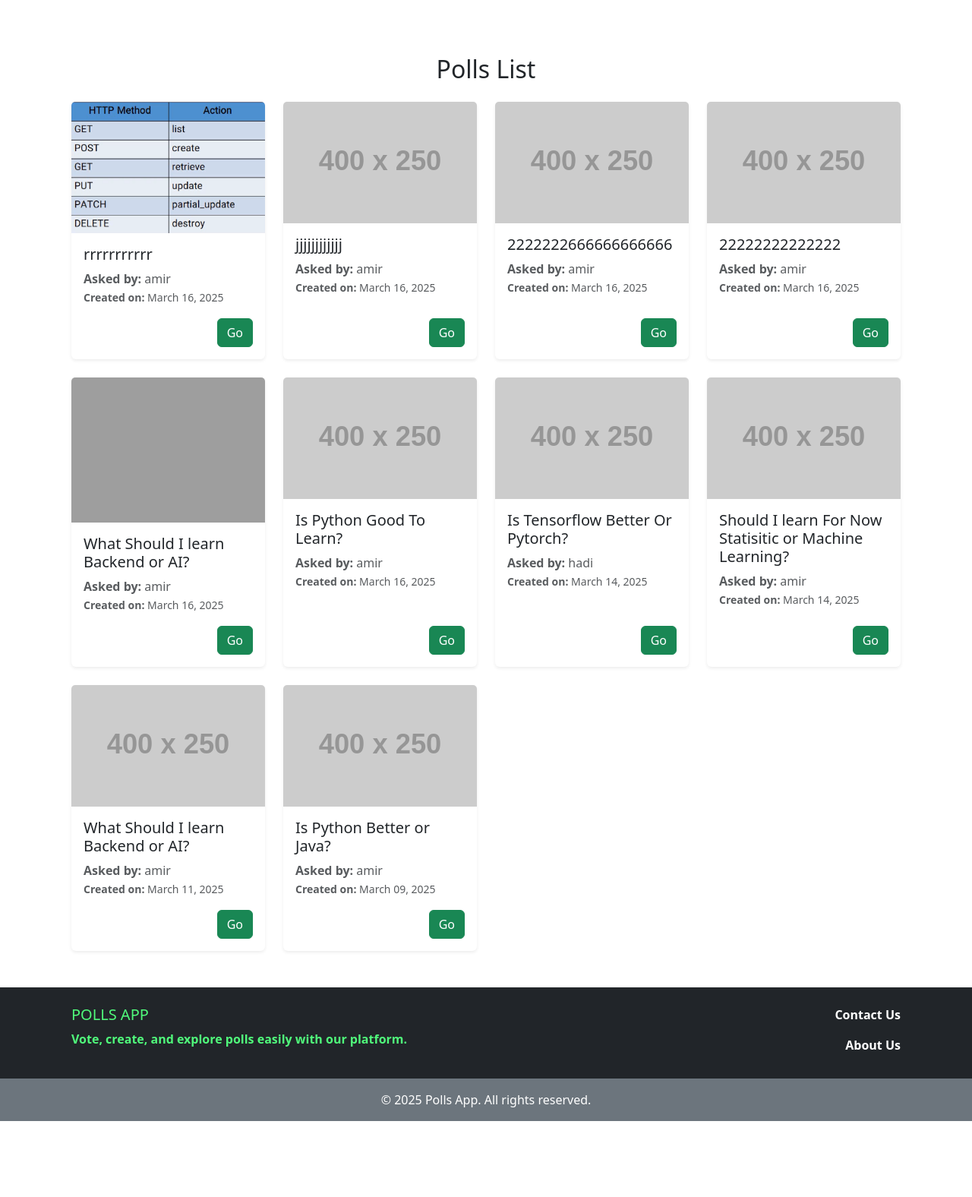
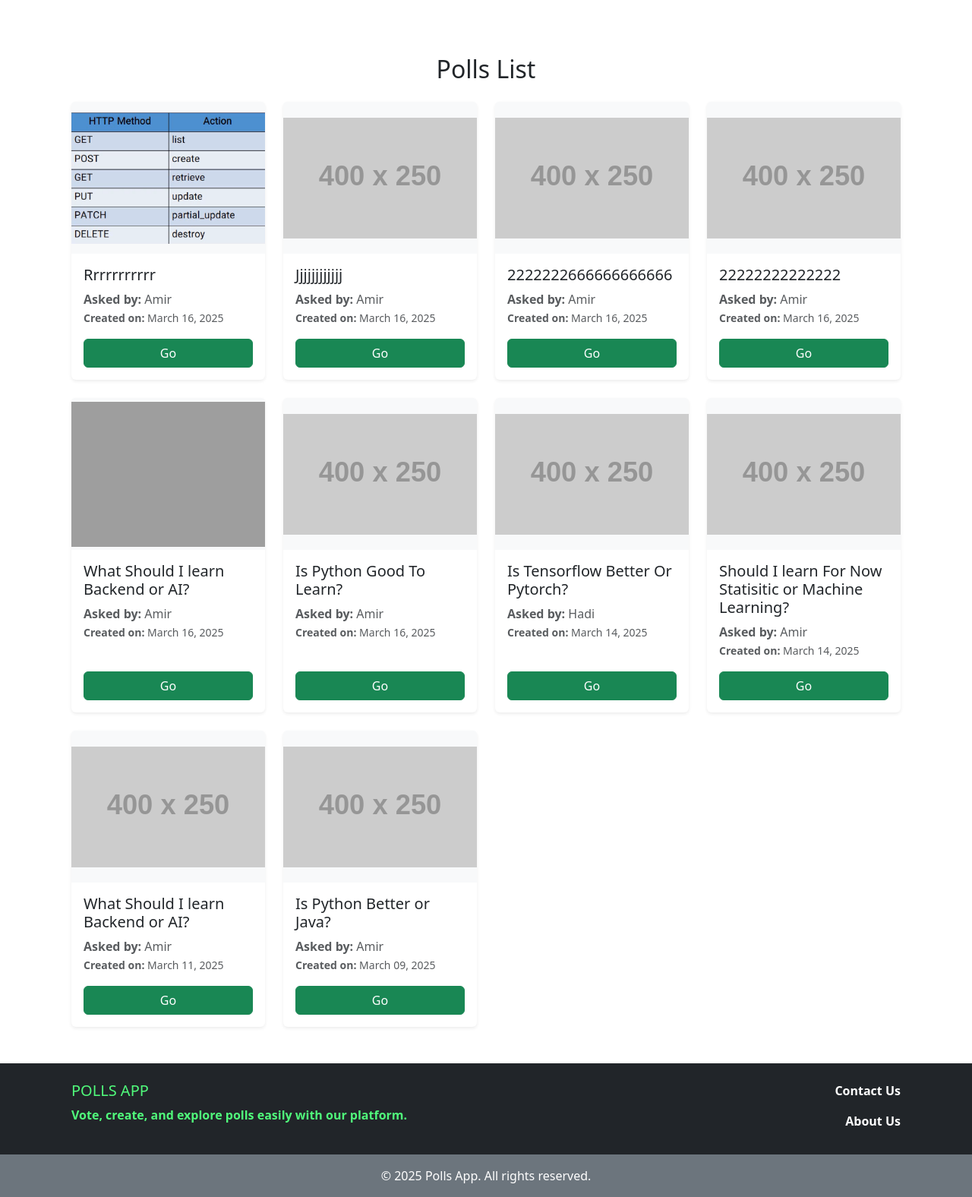
Before and after one commit to amahadnejad/Polls_App, a Django app: page / in a window 1280 px wide. Shown: the part 56-1632 px from the top of the page at 76% size. Before the commit the page ends 1532 px from the top, so only its background shows below. Run offline with Django 5.2, Linux system fonts and the light colour scheme; data comes from the database, SQL or seed files in the repository; grey boxes labelled with a size stand in for pictures from a placeholder-image service; some libraries are stand-ins or nearby versions; grey boxes are pictures that could not be loaded.

Commit message:
Make Templates Responsive

```diff
--- a/polls/templates/polls/polls_list.html
+++ b/polls/templates/polls/polls_list.html
@@ -3,6 +3,31 @@
 {% block page_title %}Home{% endblock page_title %}
 
 {% block content %}
+    <style>
+        .card-img-top {
+            width: 100%;
+            height: 200px; /* Fixed height for consistency */
+            object-fit: contain; /* Ensures the full image is visible without cropping */
+            background-color: #f8f9fa; /* Optional: Adds a background color for images with transparency */
+        }
+
+        .card {
+            display: flex;
+            flex-direction: column;
+            height: 100%; /* Make all cards equal height */
+        }
+
+        .card-body {
+            flex-grow: 1; /* Ensures the body expands to fill available space */
+            display: flex;
+            flex-direction: column;
+        }
+
+        .card-body .btn {
+            margin-top: auto; /* Push button to the bottom */
+        }
+    </style>
+
     <div class="container mt-5">
         <h2 class="text-center mb-4">Polls List</h2>
         <div class="row">
@@ -10,20 +35,18 @@
                 <div class="col-lg-3 col-md-4 col-sm-6 col-12 mb-4">
                     <div class="card shadow-sm border-0 rounded h-100">
                         {% if poll.cover %}
-                            <img src="{{ poll.cover.url }}" class="card-img-top img-fluid" alt="Poll Image">
+                            <img src="{{ poll.cover.url }}" class="card-img-top" alt="Poll Image">
                         {% else %}
-                            <img src="https://placehold.co/400x250" class="card-img-top img-fluid" alt="Poll Image">
+                            <img src="https://placehold.co/400x250" class="card-img-top" alt="Placeholder Image">
                         {% endif %}
 
-                        <div class="card-body d-flex flex-column">
-                            <h5 class="card-title">{{ poll.question }}</h5>
+                        <div class="card-body">
+                            <h5 class="card-title">{{ poll.question|capfirst }}</h5>
                             <p class="card-text text-muted">
-                                <strong>Asked by:</strong> {{ poll.user }} <br>
+                                <strong>Asked by:</strong> {{ poll.user|capfirst }} <br>
                                 <small><strong>Created on:</strong> {{ poll.datetime_created|date:"F d, Y" }}</small>
                             </p>
-                            <div class="mt-auto d-flex justify-content-end">
-                                <a href="{{ poll.get_absolute_url }}" class="btn btn-success">Go</a>
-                            </div>
+                            <a href="{{ poll.get_absolute_url }}" class="btn btn-success">Go</a>
                         </div>
                     </div>
                 </div>
```
Also changed, not shown: polls/templates/polls/poll_detail.html (+13 -4 lines), requirements.txt (added, +36 -0 lines).
